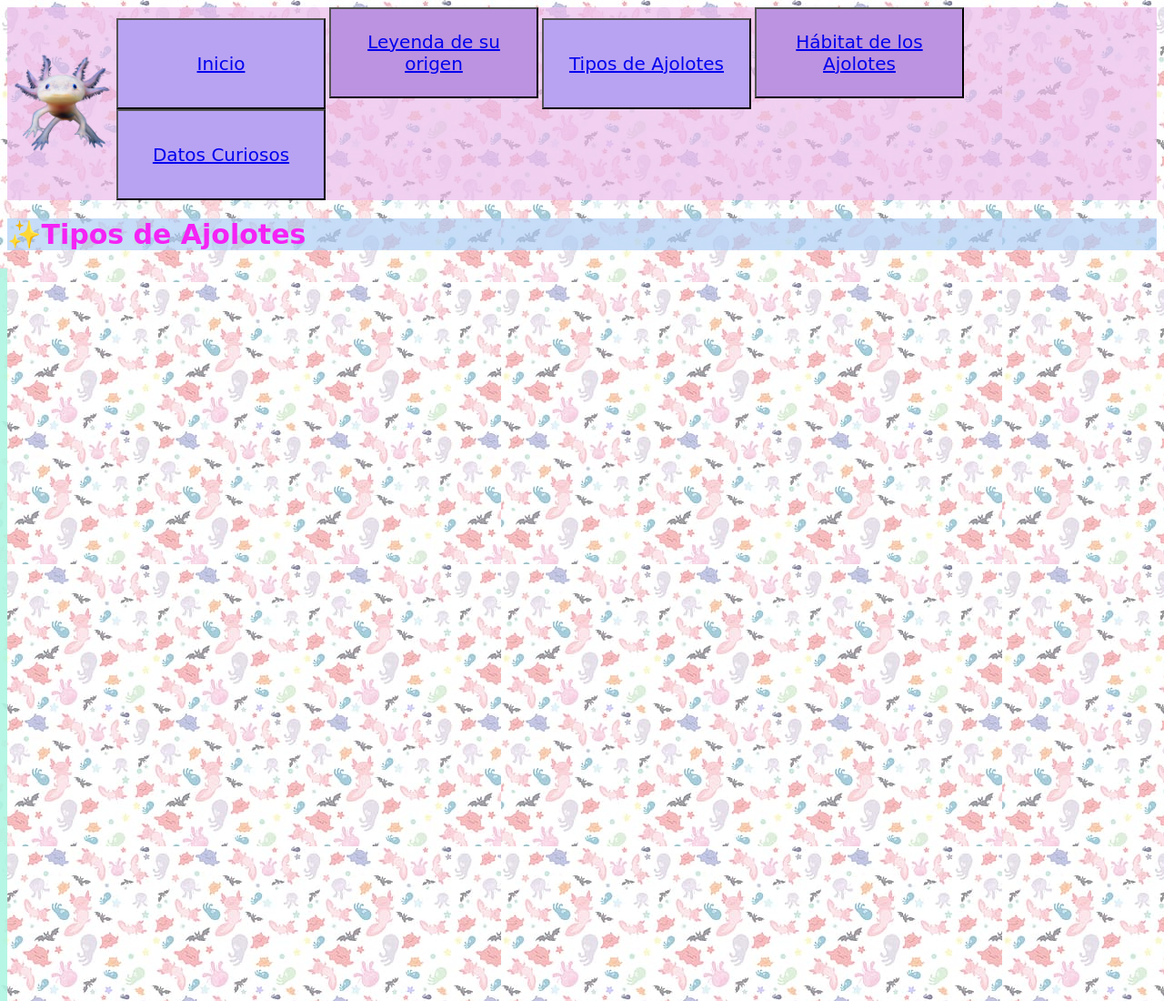
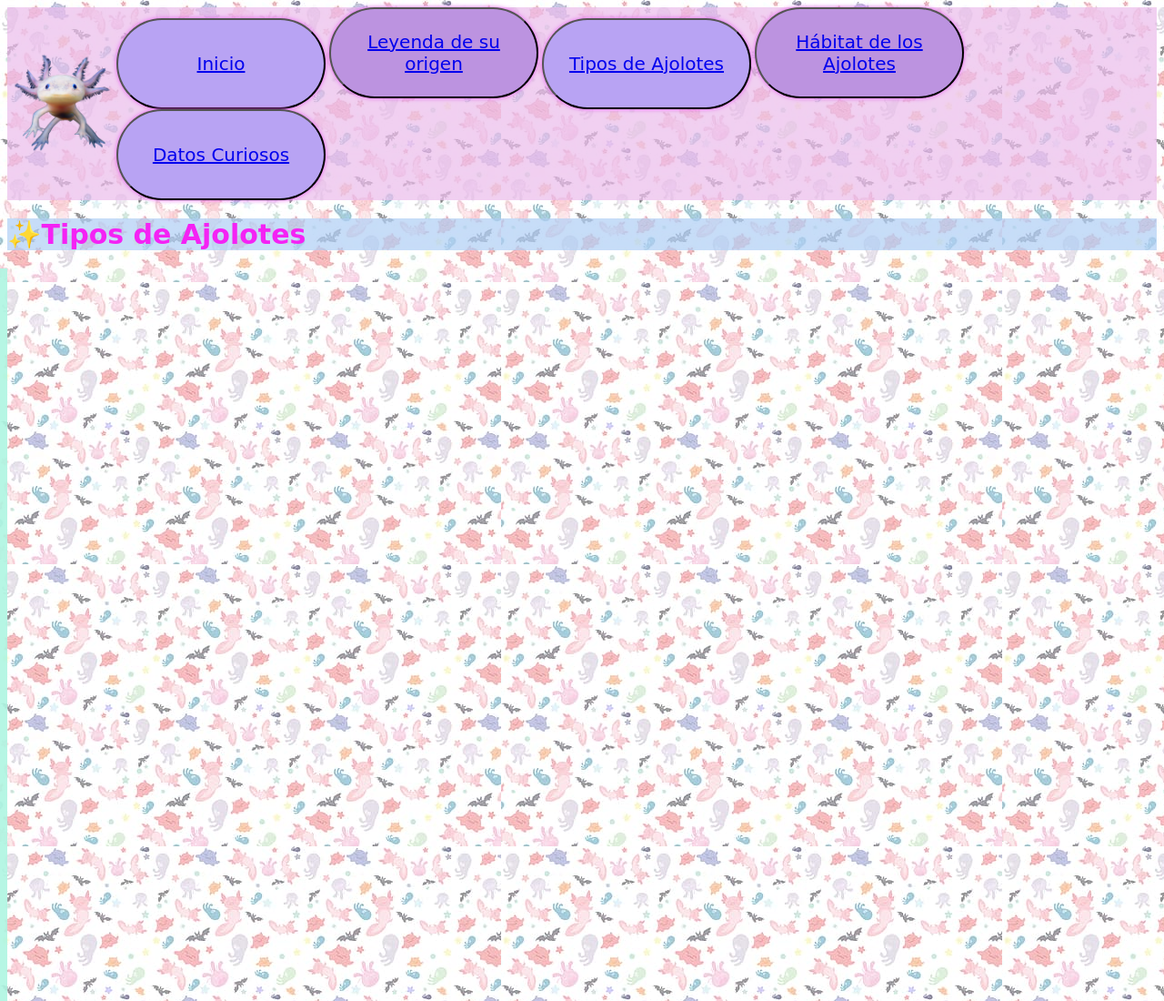
Before and after one commit to KarlaaRJz/PF-Junior, a plain HTML site: page tipos.html in a window 1280 px wide. Shown: the top 1100 px of the page at 91% size. Drawn offline with Linux system fonts and the light colour scheme.

Commit message:
Update tipos.css

```diff
--- a/tipos.css
+++ b/tipos.css
@@ -5,6 +5,15 @@ header{
     flex-direction: row;
     align-items: center;
     justify-content: space-between;
+}
+
+button{
+    box-shadow: 0 0 5px rgb(231, 94, 241);
+    border-radius: 100px;
+}
+
+button:hover{
+    box-shadow: 0 0 5px rgb(231, 94, 241), 0 0 25px rgb(231, 94, 241), 0 0 50px rgb(231, 94, 241), 0 0 100px rgb(231, 94, 241), 0 0 200px rgb(231, 94, 241);
 }
 
 .item{
```
